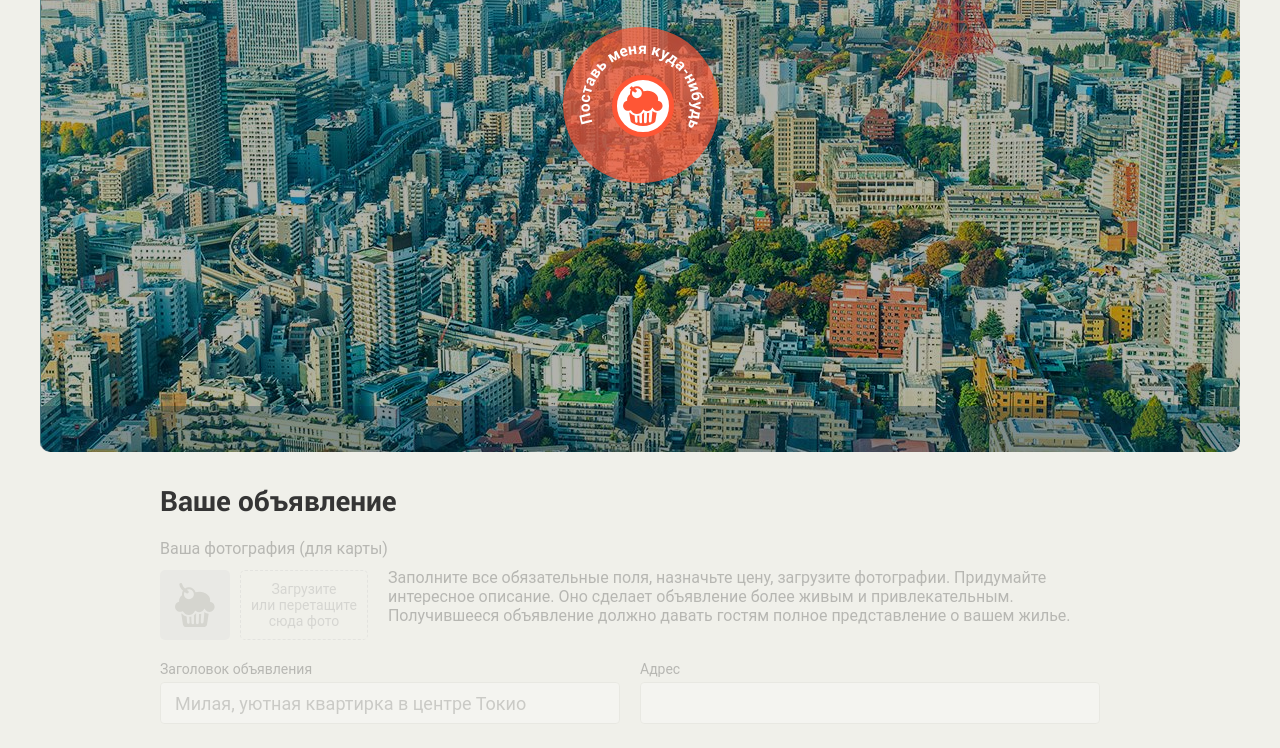
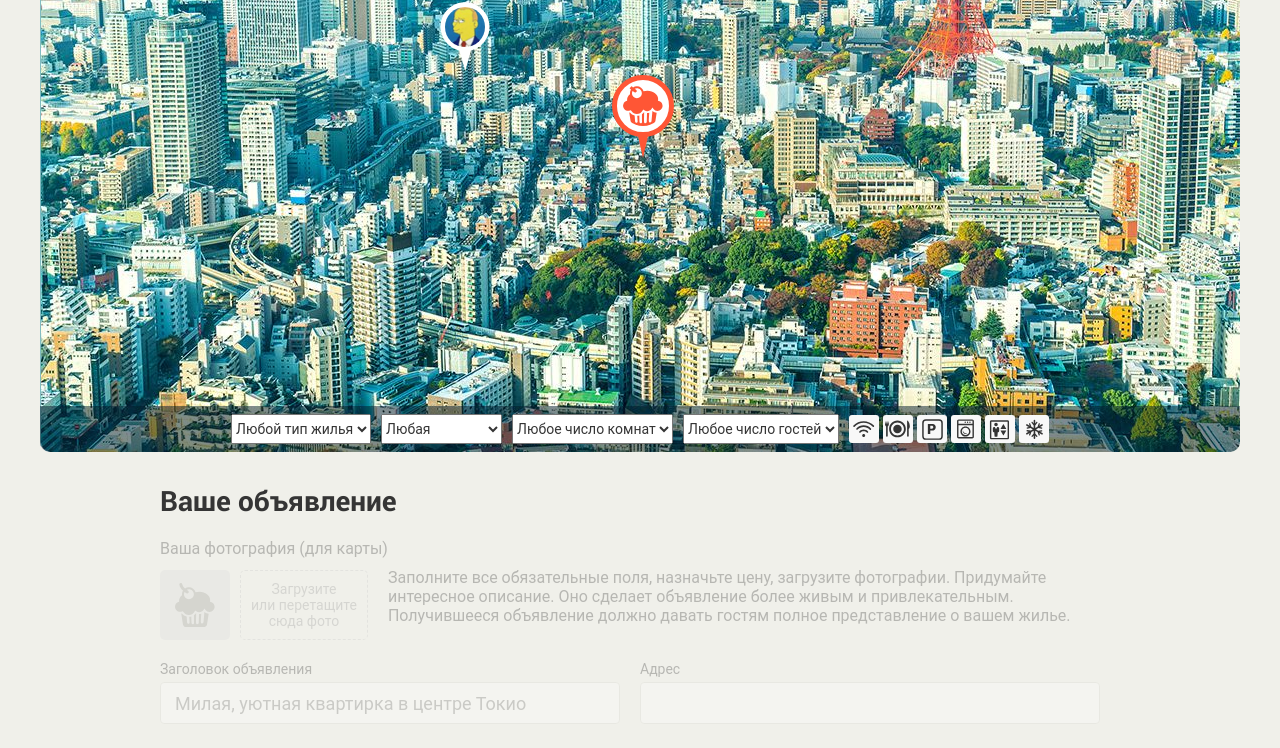
Before and after one commit to MrJeffry/82397-keksobooking, a website: page index.html in a window 1280 px wide. Shown: the part 298-1046 px from the top of the page. Drawn offline with Linux system fonts and the light colour scheme; files whose address does not match are found by name.

Commit message:
Решил сделать сразу обьект с массивом

```diff
--- a/index.html
+++ b/index.html
@@ -264,6 +264,6 @@
 
     <button type="button" class="map__pin" style="left: 200px; top: 400px;"><img src="img/avatars/user07.png" width="40" height="40" draggable="false" alt="Метка объявления"></button>
   </template>
-
+  <script src="js/map.js"></script>
 </body>
 </html>
--- /dev/null
+++ b/js/map.js
@@ -0,0 +1,35 @@
+'use strict';
+var avatar = ['img/avatars/user01.png', 'img/avatars/user02.png', 'img/avatars/user03.png', 'img/avatars/user04.png', 'img/avatars/user05.png', 'img/avatars/user06.png', 'img/avatars/user07.png', 'img/avatars/user08.png'];
+var title = ['Большая уютная квартира', 'Маленькая неуютная квартира', 'Огромный прекрасный дворец', 'Маленький ужасный дворец', 'Красивый гостевой домик', 'Некрасивый негостеприимный домик', 'Уютное бунгало далеко от моря', 'Неуютное бунгало по колено в воде'];
+var address = ['600', '350'];
+var price = ['1000'];
+var type = ['palace', 'flat', 'house', 'bungalo'];
+var rooms = ['1', '2', '3', '4', '5'];
+var guests = ['2'];
+var checkin = ['12:00', '13:00', '14:00'];
+var checkout = checkin;
+var features = ['wifi', 'dishwasher', 'parking', 'washer', 'elevator', 'conditioner'];
+var photos = ['http://o0.github.io/assets/images/tokyo/hotel1.jpg', 'http://o0.github.io/assets/images/tokyo/hotel2.jpg', 'http://o0.github.io/assets/images/tokyo/hotel3.jpg']
+var locationY = 200;
+var locationX = 300;
+
+var templatePin = document.querySelector('template').content.querySelector('.map__pin');
+var myPin = templatePin.cloneNode(true);
+var myFragment = document.createDocumentFragment();
+var myPinImg = myPin.querySelector('img');
+
+document.querySelector('.map').classList.remove('map--faded');
+
+for (var i = 0; i < 2; i++) {
+  // WHY???
+  myPin[i] = templatePin.cloneNode(true);
+  myPinImg[i] = myPin[i].querySelector('img');
+
+  myPin[i].style.left = locationX + i * 100 + 'px';
+  myPin[i].style.top = locationY + i * 100 + 'px';
+  myPinImg[i].src = avatar[i];
+  myPinImg[i].alt = title[i];
+  myFragment.appendChild(myPin[i]);
+}
+
+document.querySelector('.map__pins').appendChild(myFragment);
```
Also changed, not shown: 1 other file.
